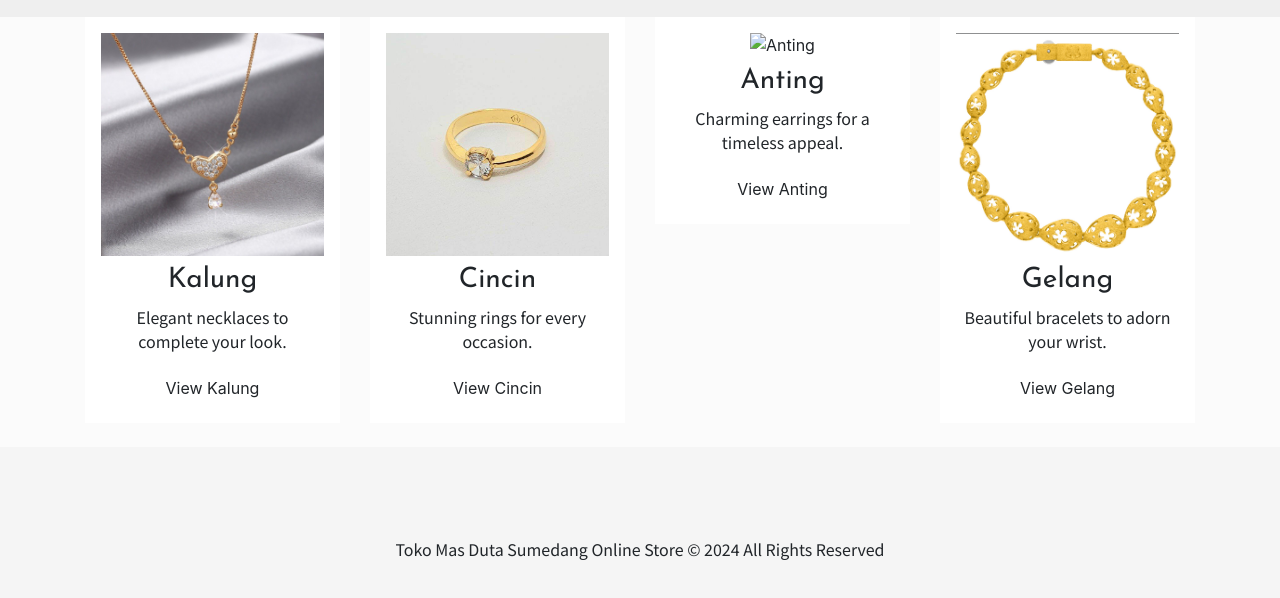
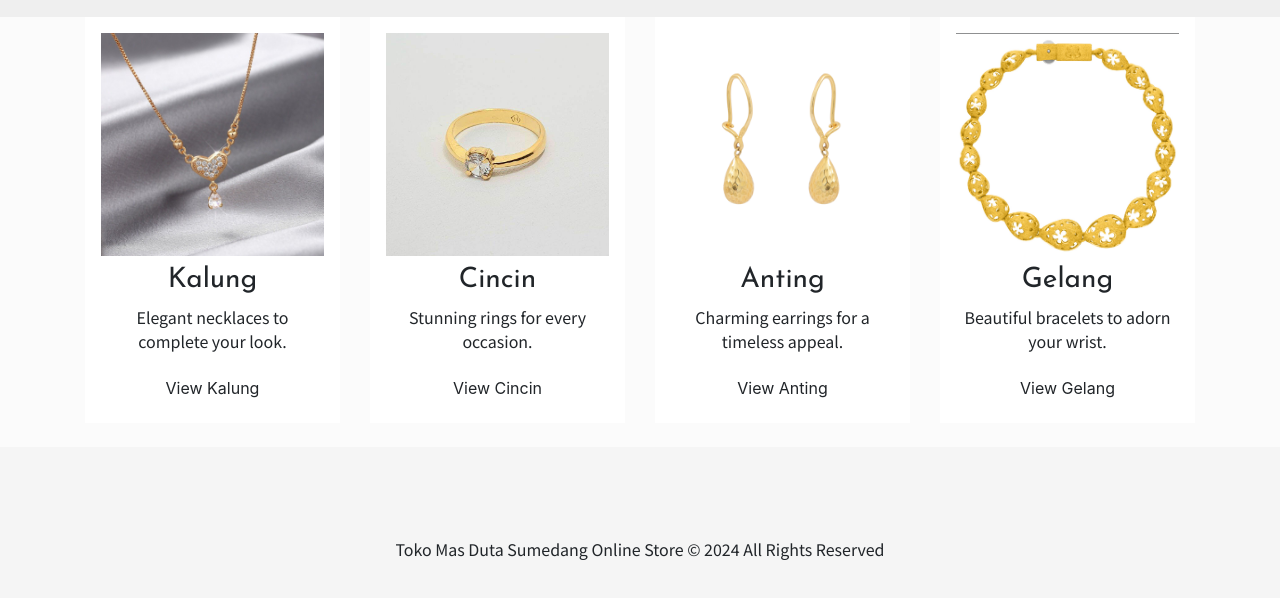
Before and after one commit to Proyek3WebTokoEmas/FEPROYEK1, a website: page categories.html in a window 1280 px wide. Shown: the part 164-762 px from the top of the page. Drawn offline with nearby package versions, Linux system fonts and the light colour scheme.

Commit message:
push anting

```diff
--- a/categories.html
+++ b/categories.html
@@ -69,7 +69,7 @@
 					</div>
 					<div class="category col-12 col-sm-6 col-md-3 mb-4" data-aos="fade-up" data-aos-delay="200">
 						<div class="bg-white text-center p-3">
-							<img src="assets/images/product10.jpg" alt="Anting" class="img-fluid mb-2">
+							<img src="assets/images/anting1.jpg" alt="Anting" class="img-fluid mb-2">
 							<h3 class="text-main">Anting</h3>
 							<p class="text-second">Charming earrings for a timeless appeal.</p>
 							<a href="anting.html" class="btn btn-main">View Anting</a>
```
